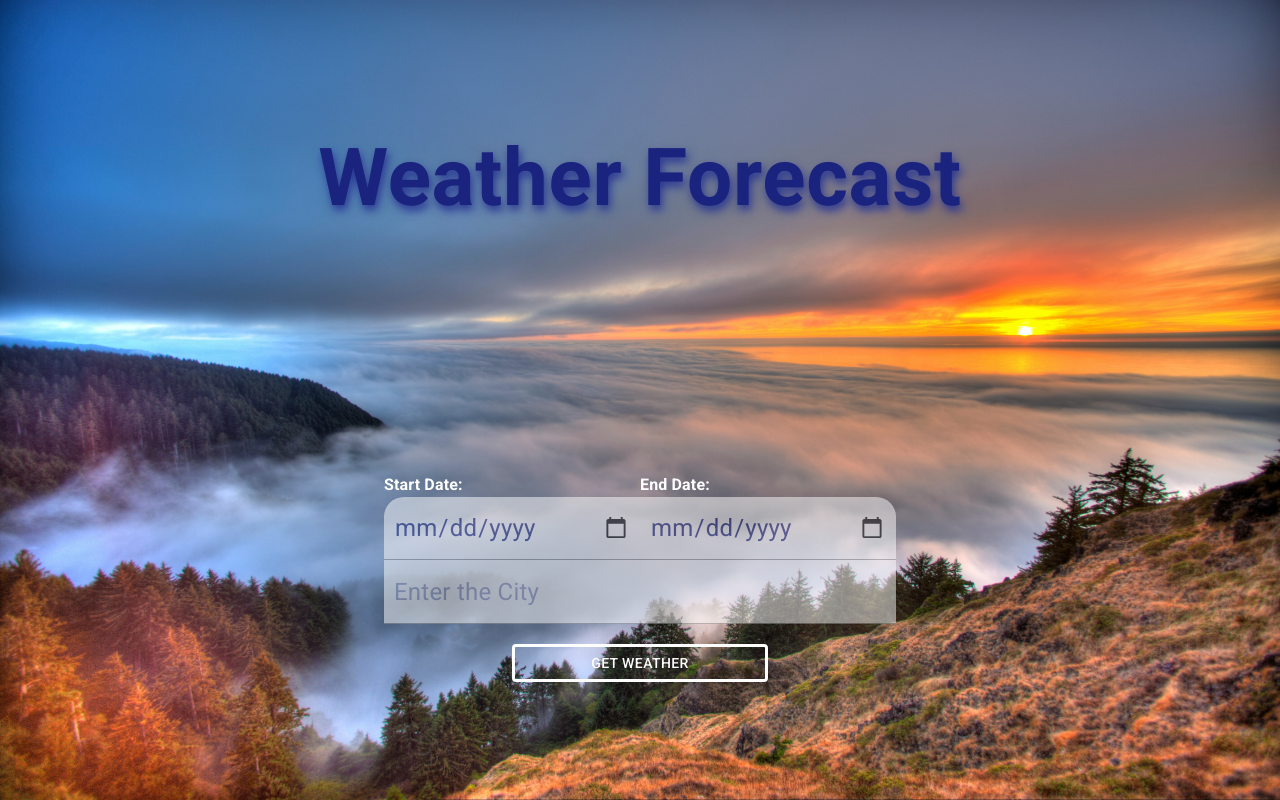
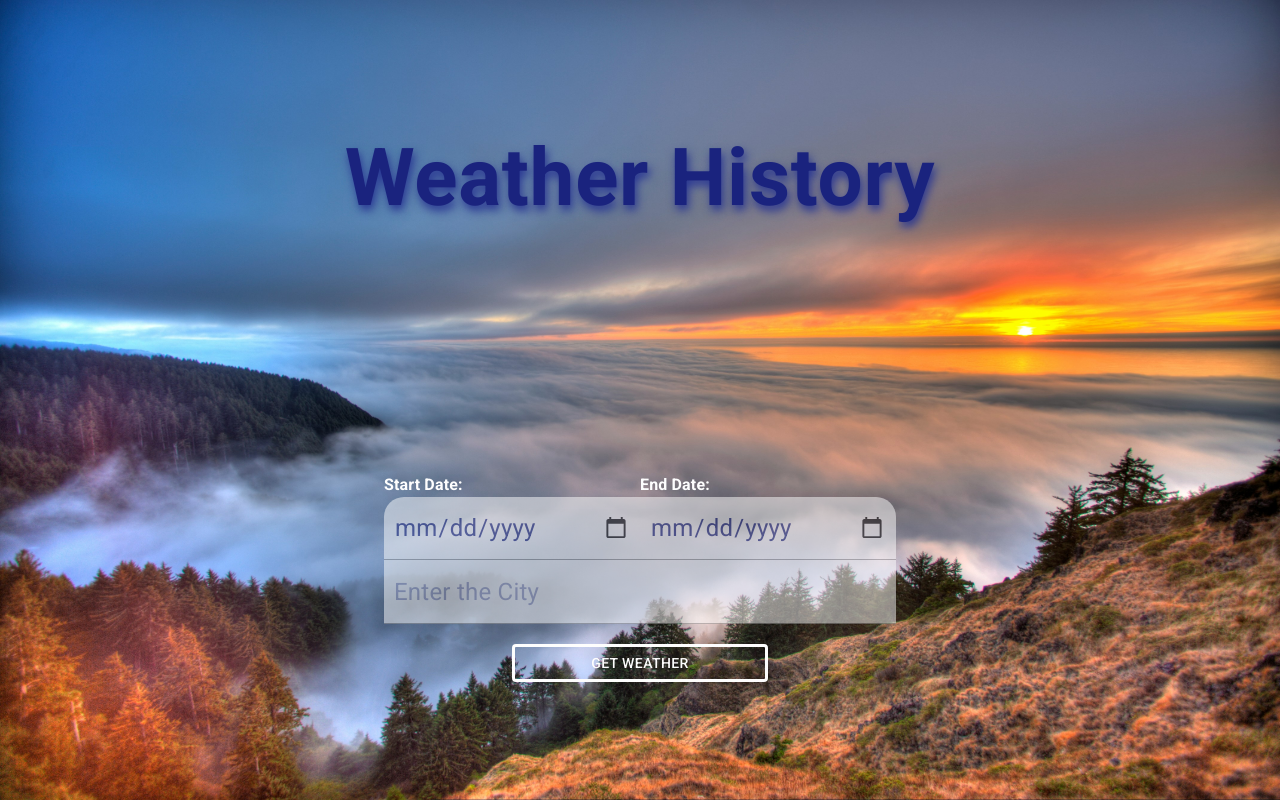
Before and after one commit to revosambat/weather-app, a React (Vite) app: page / in a window 1280 px wide. Built offline with nearby package versions, Linux system fonts and the light colour scheme.

Commit message:
Dashboard Header, heading changed

```diff
--- a/src/containers/dashboard/components/DashboardHeader.jsx
+++ b/src/containers/dashboard/components/DashboardHeader.jsx
@@ -15,7 +15,7 @@ const Heading = styled(Typography)`
 `
 const DashboardHeader = () => {
     return (
-        <Heading level="h1">Weather Forecast</Heading>
+        <Heading level="h1">Weather History</Heading>
     )
 }
 
```
